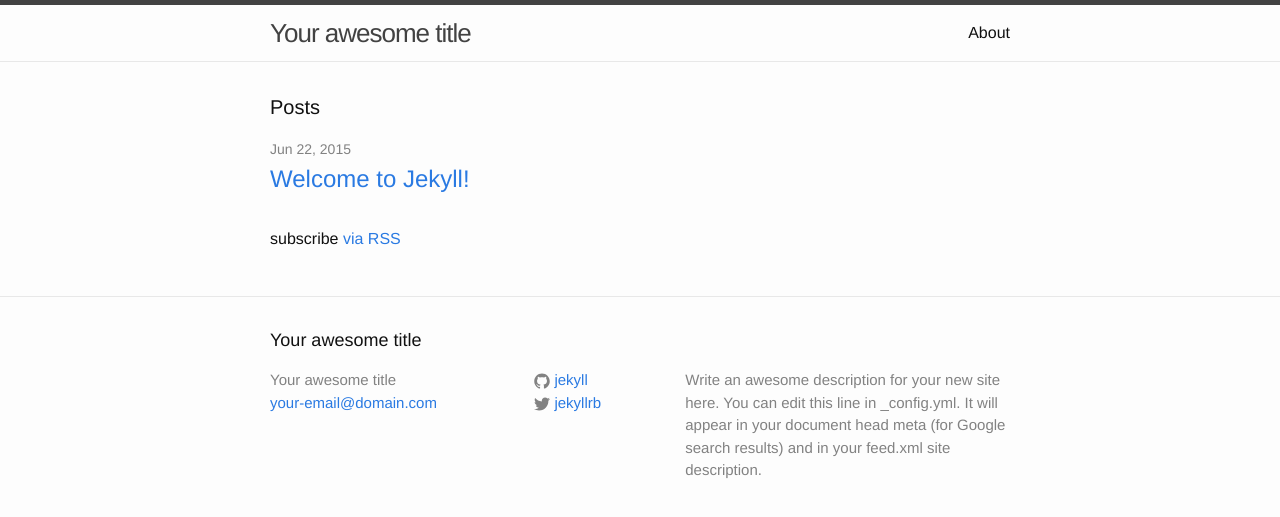
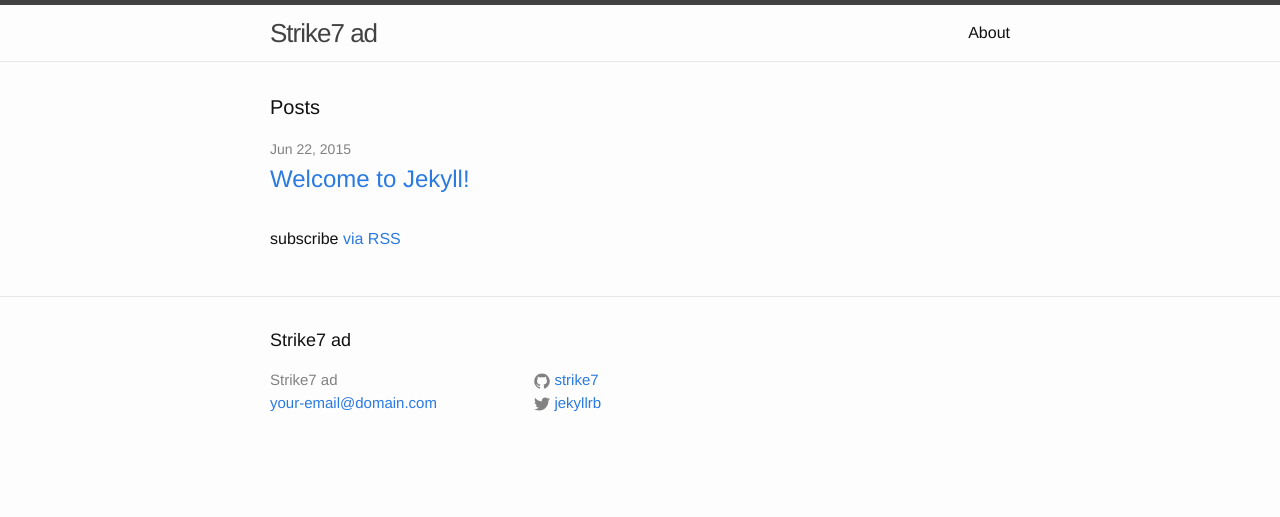
Before and after one commit to Strike7/ad, a Jekyll site: the page built from index.html, in a window 1280 px wide. Shown: the top 517 px of the page. Built offline with Jekyll 4.4.1, drawn with Linux system fonts in a browser that asks for light colours.

Commit message:
atualiza informações do projeto no config

```diff
--- a/_config.yml
+++ b/_config.yml
@@ -1,14 +1,11 @@
 # Site settings
-title: Your awesome title
+title: Strike7 ad
 email: your-email@domain.com
-description: > # this means to ignore newlines until "baseurl:"
-  Write an awesome description for your new site here. You can edit this
-  line in _config.yml. It will appear in your document head meta (for
-  Google search results) and in your feed.xml site description.
+description: > # thiadvertisement general generator
 baseurl: "" # the subpath of your site, e.g. /blog/
-url: "http://yourdomain.com" # the base hostname & protocol for your site
+url: "http://localhost:4000" # the base hostname & protocol for your site
 twitter_username: jekyllrb
-github_username:  jekyll
+github_username:  strike7
 
 # Build settings
 markdown: kramdown
```
